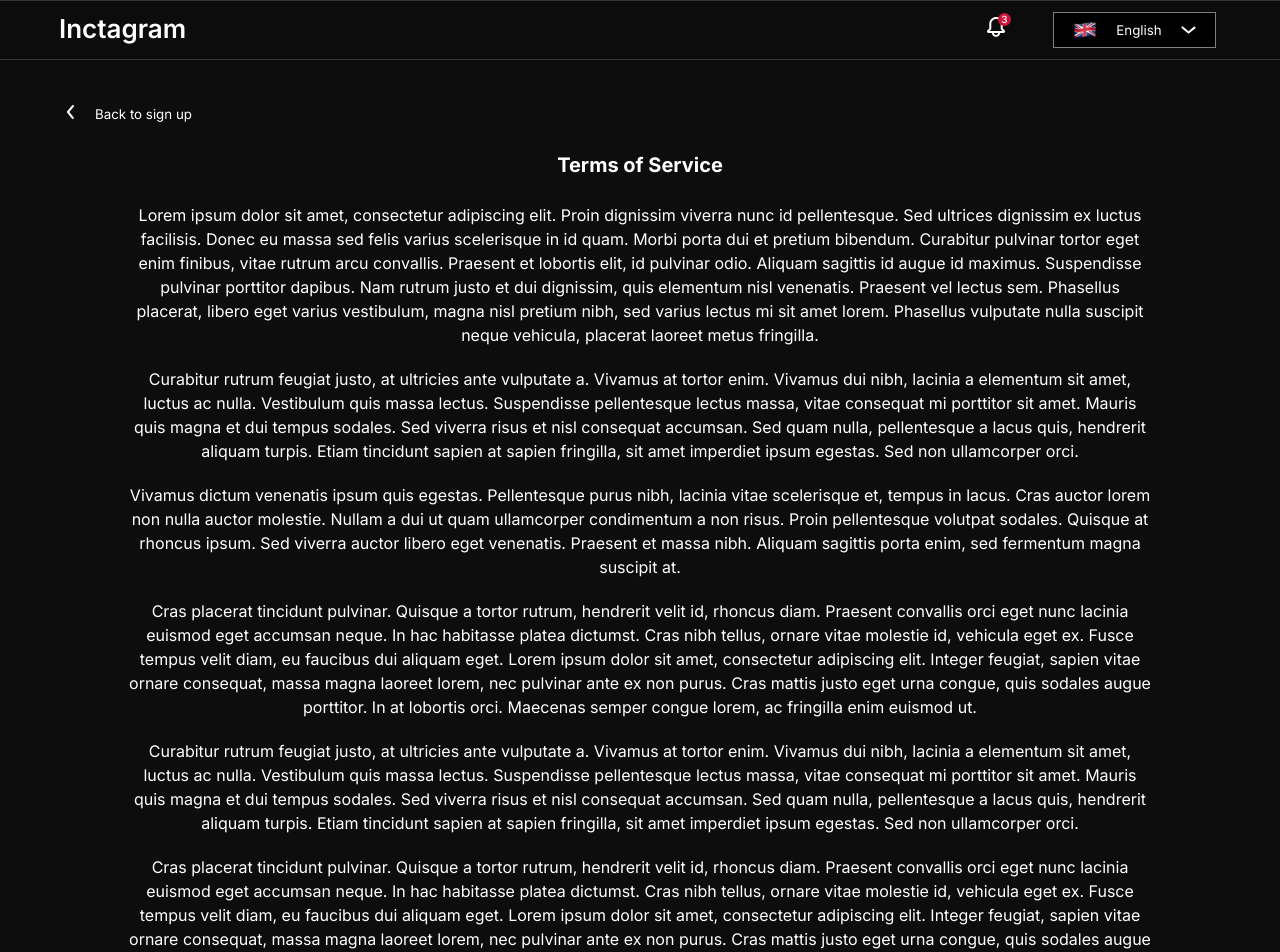
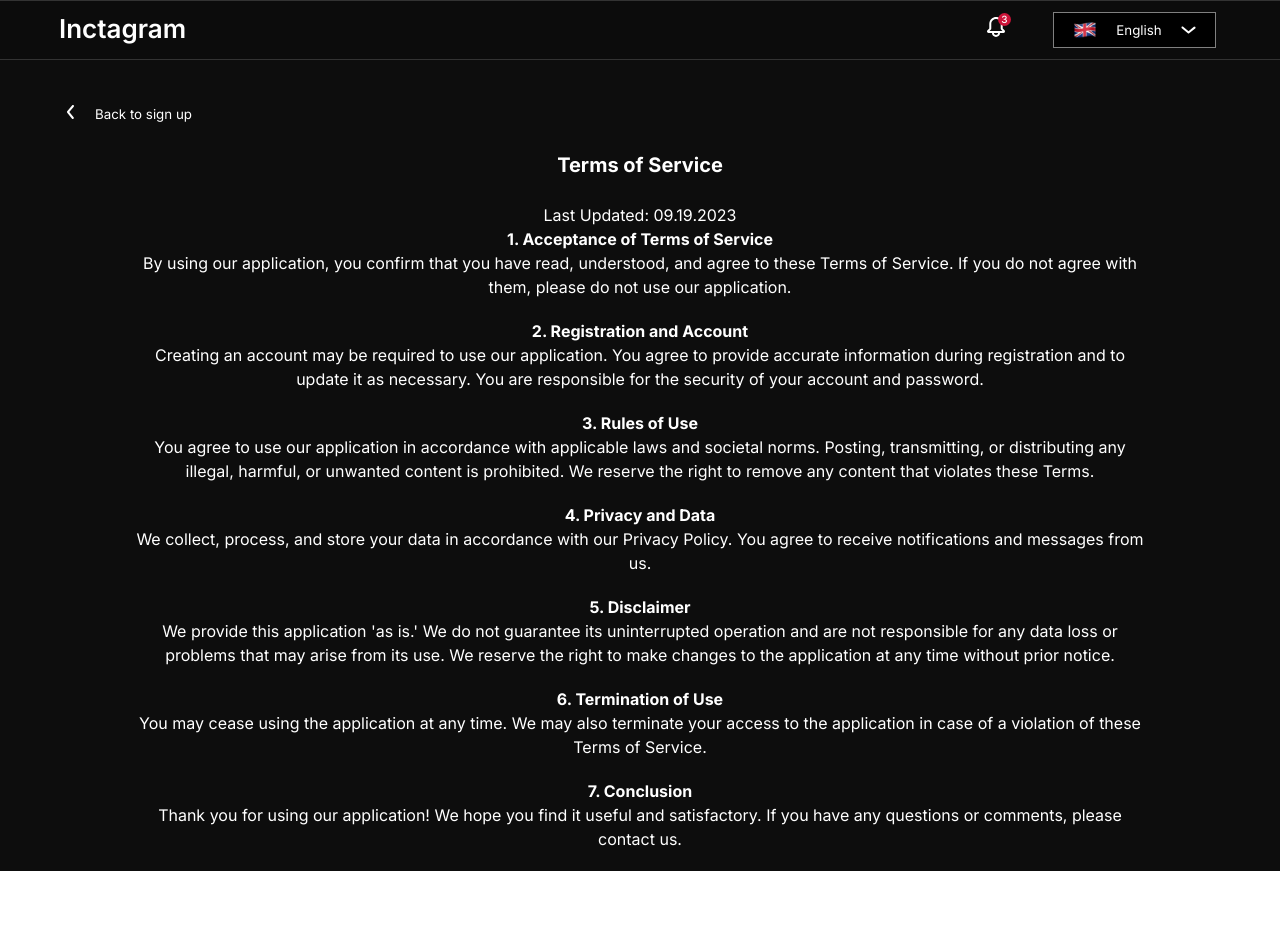
Before and after one commit to FightersForJustice/inctagram, a Next.js app: page /legal/terms in a window 1280 px wide. Shown: the top 952 px of the page. After the commit the page ends 871 px from the top, so only its background shows below. Built offline with nearby package versions, Linux system fonts and the light colour scheme.

Commit message:
feat: add terms and services text and translation

```diff
--- a/assets/locales/en/translationEn.json
+++ b/assets/locales/en/translationEn.json
@@ -137,7 +137,38 @@
   "legalPages": {
     "goBack": "Back to sign up",
     "termsOfService": "Terms of Service",
-    "privacyPolicy": "Privacy Policy"
+    "privacyPolicy": "Privacy Policy",
+    "lastUpdated": "Last Updated: 09.19.2023",
+    "sections": [
+      {
+        "title": "1. Acceptance of Terms of Service",
+        "content": "By using our application, you confirm that you have read, understood, and agree to these Terms of Service. If you do not agree with them, please do not use our application."
+      },
+      {
+        "title": "2. Registration and Account",
+        "content": "Creating an account may be required to use our application. You agree to provide accurate information during registration and to update it as necessary. You are responsible for the security of your account and password."
+      },
+      {
+        "title": "3. Rules of Use",
+        "content": "You agree to use our application in accordance with applicable laws and societal norms. Posting, transmitting, or distributing any illegal, harmful, or unwanted content is prohibited. We reserve the right to remove any content that violates these Terms."
+      },
+      {
+        "title": "4. Privacy and Data",
+        "content": "We collect, process, and store your data in accordance with our Privacy Policy. You agree to receive notifications and messages from us."
+      },
+      {
+        "title": "5. Disclaimer",
+        "content": "We provide this application 'as is.' We do not guarantee its uninterrupted operation and are not responsible for any data loss or problems that may arise from its use. We reserve the right to make changes to the application at any time without prior notice."
+      },
+      {
+        "title": "6. Termination of Use",
+        "content": "You may cease using the application at any time. We may also terminate your access to the application in case of a violation of these Terms of Service."
+      },
+      {
+        "title": "7. Conclusion",
+        "content": "Thank you for using our application! We hope you find it useful and satisfactory. If you have any questions or comments, please contact us."
+      }
+    ]
   },
   "logout": {
     "title": "Log Out",
--- a/assets/locales/ru/translationRu.json
+++ b/assets/locales/ru/translationRu.json
@@ -137,7 +137,38 @@
   "legalPages": {
     "goBack": "Вернуться к регистрации",
     "termsOfService": "Условия пользования",
-    "privacyPolicy": " Политика конфиденциальности"
+    "privacyPolicy": " Политика конфиденциальности",
+    "lastUpdated": "Последнее обновление: 19.09.2023",
+    "sections": [
+      {
+        "title": "1. Принятие условий использования",
+        "content": "Пользуясь нашим приложением, вы подтверждаете, что прочли, поняли и согласны с этими Условиями использования. Если вы не согласны с ними, пожалуйста, не используйте наше приложение."
+      },
+      {
+        "title": "2. Регистрация и аккаунт",
+        "content": "Для использования нашего приложения может потребоваться создание аккаунта. Вы обязуетесь предоставить точную информацию при регистрации и обновлять ее при необходимости. Вы несете полную ответственность за сохранность вашего аккаунта и пароля."
+      },
+      {
+        "title": "3. Правила использования",
+        "content": "Вы соглашаетесь использовать наше приложение в соответствии с законами и нормами общества. Запрещено размещение, передача или распространение любого незаконного, вредоносного или нежелательного контента. Мы оставляем за собой право удалить любой контент, который нарушает эти Условия."
+      },
+      {
+        "title": "4. Конфиденциальность и данные",
+        "content": "Мы собираем, обрабатываем и храним ваши данные в соответствии с нашей Политикой конфиденциальности. Вы соглашаетесь получать уведомления и сообщения от нас."
+      },
+      {
+        "title": "5. Отказ от ответственности",
+        "content": "Мы предоставляем это приложение 'как есть.' Мы не гарантируем его бесперебойную работу и не несем ответственности за любые потери данных или проблемы, возникшие при его использовании. Мы оставляем за собой право вносить изменения в приложение в любое время без предварительного уведомления."
+      },
+      {
+        "title": "6. Завершение использования",
+        "content": "Вы можете прекратить использование приложения в любое время. Мы также можем прекратить ваш доступ к приложению в случае нарушения Условий использования."
+      },
+      {
+        "title": "7. Завершение",
+        "content": "Спасибо за использование нашего приложения! Мы надеемся, что вы найдете его полезным и удовлетворительным. Если у вас есть какие-либо вопросы или комментарии, пожалуйста, свяжитесь с нами."
+      }
+    ]
   },
   "logout": {
     "title": "Выйти из системы",
--- a/components/auth/Legal/Legal.tsx
+++ b/components/auth/Legal/Legal.tsx
@@ -17,6 +17,9 @@ export const Legal: React.FC<LegalType> = ({ title }) => {
   const handleClick = () => {
     router.back()
   }
+  const sections: { title: string; content: string }[] = t('legalPages.sections', {
+    returnObjects: true,
+  })
 
   return (
     <div className={common.container}>
@@ -29,51 +32,14 @@ export const Legal: React.FC<LegalType> = ({ title }) => {
       <div className={common.contentContainer}>
         <h1 className={common.title}>{title}</h1>
         <section className={common.paragraph}>
-          <p>
-            Lorem ipsum dolor sit amet, consectetur adipiscing elit. Proin dignissim viverra nunc id pellentesque. Sed ultrices
-            dignissim ex luctus facilisis. Donec eu massa sed felis varius scelerisque in id quam. Morbi porta dui et pretium
-            bibendum. Curabitur pulvinar tortor eget enim finibus, vitae rutrum arcu convallis. Praesent et lobortis elit, id
-            pulvinar odio. Aliquam sagittis id augue id maximus. Suspendisse pulvinar porttitor dapibus. Nam rutrum justo et dui
-            dignissim, quis elementum nisl venenatis. Praesent vel lectus sem. Phasellus placerat, libero eget varius vestibulum,
-            magna nisl pretium nibh, sed varius lectus mi sit amet lorem. Phasellus vulputate nulla suscipit neque vehicula,
-            placerat laoreet metus fringilla.
-          </p>
-          <p>
-            Curabitur rutrum feugiat justo, at ultricies ante vulputate a. Vivamus at tortor enim. Vivamus dui nibh, lacinia a
-            elementum sit amet, luctus ac nulla. Vestibulum quis massa lectus. Suspendisse pellentesque lectus massa, vitae
-            consequat mi porttitor sit amet. Mauris quis magna et dui tempus sodales. Sed viverra risus et nisl consequat
-            accumsan. Sed quam nulla, pellentesque a lacus quis, hendrerit aliquam turpis. Etiam tincidunt sapien at sapien
-            fringilla, sit amet imperdiet ipsum egestas. Sed non ullamcorper orci.
-          </p>
-          <p>
-            Vivamus dictum venenatis ipsum quis egestas. Pellentesque purus nibh, lacinia vitae scelerisque et, tempus in lacus.
-            Cras auctor lorem non nulla auctor molestie. Nullam a dui ut quam ullamcorper condimentum a non risus. Proin
-            pellentesque volutpat sodales. Quisque at rhoncus ipsum. Sed viverra auctor libero eget venenatis. Praesent et massa
-            nibh. Aliquam sagittis porta enim, sed fermentum magna suscipit at.
-          </p>
-          <p>
-            Cras placerat tincidunt pulvinar. Quisque a tortor rutrum, hendrerit velit id, rhoncus diam. Praesent convallis orci
-            eget nunc lacinia euismod eget accumsan neque. In hac habitasse platea dictumst. Cras nibh tellus, ornare vitae
-            molestie id, vehicula eget ex. Fusce tempus velit diam, eu faucibus dui aliquam eget. Lorem ipsum dolor sit amet,
-            consectetur adipiscing elit. Integer feugiat, sapien vitae ornare consequat, massa magna laoreet lorem, nec pulvinar
-            ante ex non purus. Cras mattis justo eget urna congue, quis sodales augue porttitor. In at lobortis orci. Maecenas
-            semper congue lorem, ac fringilla enim euismod ut.
-          </p>
-          <p>
-            Curabitur rutrum feugiat justo, at ultricies ante vulputate a. Vivamus at tortor enim. Vivamus dui nibh, lacinia a
-            elementum sit amet, luctus ac nulla. Vestibulum quis massa lectus. Suspendisse pellentesque lectus massa, vitae
-            consequat mi porttitor sit amet. Mauris quis magna et dui tempus sodales. Sed viverra risus et nisl consequat
-            accumsan. Sed quam nulla, pellentesque a lacus quis, hendrerit aliquam turpis. Etiam tincidunt sapien at sapien
-            fringilla, sit amet imperdiet ipsum egestas. Sed non ullamcorper orci.
-          </p>
-          <p>
-            Cras placerat tincidunt pulvinar. Quisque a tortor rutrum, hendrerit velit id, rhoncus diam. Praesent convallis orci
-            eget nunc lacinia euismod eget accumsan neque. In hac habitasse platea dictumst. Cras nibh tellus, ornare vitae
-            molestie id, vehicula eget ex. Fusce tempus velit diam, eu faucibus dui aliquam eget. Lorem ipsum dolor sit amet,
-            consectetur adipiscing elit. Integer feugiat, sapien vitae ornare consequat, massa magna laoreet lorem, nec pulvinar
-            ante ex non purus. Cras mattis justo eget urna congue, quis sodales augue porttitor. In at lobortis orci. Maecenas
-            semper congue lorem, ac fringilla enim euismod ut.
-          </p>
+          {t('legalPages.lastUpdated', { date: '09/19/2023' })}
+
+          {sections.map((section, index) => (
+            <div key={index}>
+              <h4>{section.title}</h4>
+              <p>{section.content}</p>
+            </div>
+          ))}
         </section>
       </div>
     </div>
```
